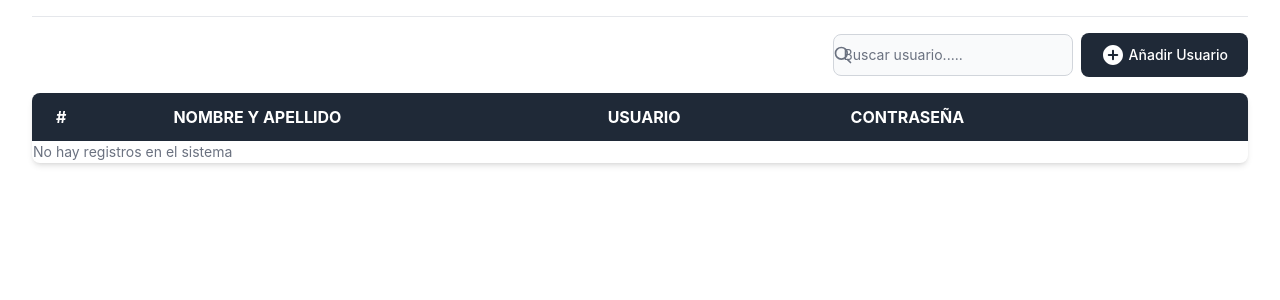
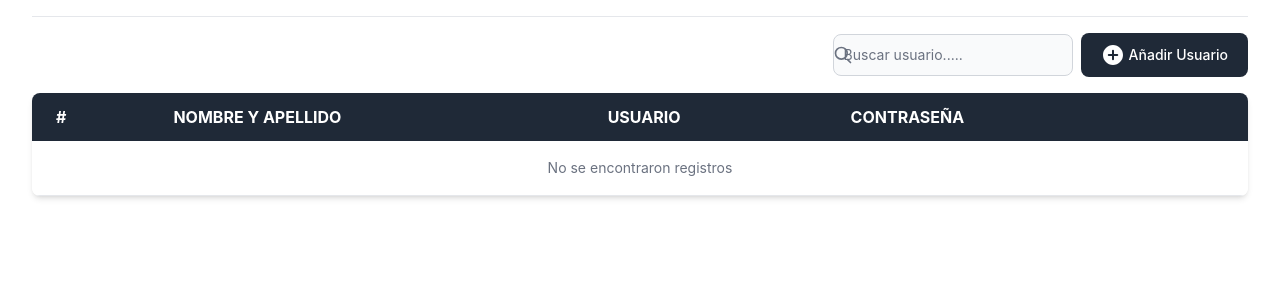
Before and after one commit to nlh-dev/ssmr-device-control-web, a PHP site: page /php/users in a window 1280 px wide. Shown: the part 60-360 px from the top of the page. Run offline with PHP 8.4, Linux system fonts and the light colour scheme; the visitor is signed in with stand-in values (Sample User, id 1); data that the repository does not hold is empty; some libraries are stand-ins or nearby versions.

Commit message:
pagination buttons index disabled when need

```diff
--- a/app/controllers/userController.php
+++ b/app/controllers/userController.php
@@ -178,7 +178,7 @@ class userController extends mainModel
                         <td class="px-6 py-3">'.$rows['user_Password'].'</td>
                         <td class="px-6 py-3 text-center">
                             <div class="flex justify-center items-center">
-                                                        <a href="" class="text-white bg-gray-700 hover:bg-grey-800 focus:ring-4 focus:outline-none focus:ring-gray-300 font-medium rounded-full text-base p-2.5 text-center inline-flex items-center me-2 dark:bg-blue-600 dark:hover:bg-blue-700 dark:focus:ring-blue-800">
+                            <a href="" class="text-white bg-gray-700 hover:bg-grey-800 focus:ring-4 focus:outline-none focus:ring-gray-300 font-medium rounded-full text-base p-2.5 text-center inline-flex items-center me-2 dark:bg-blue-600 dark:hover:bg-blue-700 dark:focus:ring-blue-800">
                                 <svg class="w-6 h-6 text-white" aria-hidden="true" xmlns="http://www.w3.org/2000/svg" width="24" height="24" fill="currentColor" viewBox="0 0 24 24">
                                     <path fill-rule="evenodd" d="M4.998 7.78C6.729 6.345 9.198 5 12 5c2.802 0 5.27 1.345 7.002 2.78a12.713 12.713 0 0 1 2.096 2.183c.253.344.465.682.618.997.14.286.284.658.284 1.04s-.145.754-.284 1.04a6.6 6.6 0 0 1-.618.997 12.712 12.712 0 0 1-2.096 2.183C17.271 17.655 14.802 19 12 19c-2.802 0-5.27-1.345-7.002-2.78a12.712 12.712 0 0 1-2.096-2.183 6.6 6.6 0 0 1-.618-.997C2.144 12.754 2 12.382 2 12s.145-.754.284-1.04c.153-.315.365-.653.618-.997A12.714 12.714 0 0 1 4.998 7.78ZM12 15a3 3 0 1 0 0-6 3 3 0 0 0 0 6Z" clip-rule="evenodd" />
                                 </svg>
@@ -212,11 +212,14 @@ class userController extends mainModel
         } else {
             if ($total >= 1) {
                 $table .= '
-                    <tr class="has-text-centered" >
-                        <td colspan="7">
+                    <tr class="bg-white border-b hover:bg-gray-200" >
+                        <td colspan="5">
                         <div class= "flex justify-center items-center my-4">
-                            <a href="' . $url . '1/" class="button is-link is-rounded is-small mt-4 mb-4">
-                                Haga clic acá para recargar el listado
+                            No se encontraron registros
+                        </div>
+                        <div class= "flex justify-center items-center my-4">
+                            <a href="' . $url . '1/" class="text-white bg-gray-800 hover:bg-gray-900 focus:outline-none focus:ring-4 focus:ring-gray-300 font-medium rounded-lg text-sm px-5 py-2.5 me-2 mb-2 dark:bg-gray-800 dark:hover:bg-gray-700 dark:focus:ring-gray-700 dark:border-gray-700">
+                                Haz click aqui para recargar
                             </a>
                         </div>
                         </td>
@@ -224,9 +227,11 @@ class userController extends mainModel
                 ';
             } else {
                 $table .= '
-                    <tr class="has-text-centered" >
+                    <tr class="bg-white border-b hover:bg-gray-200">
                         <td colspan="7">
-                            No hay registros en el sistema
+                        <div class= "flex justify-center items-center my-4">
+                            No se encontraron registros
+                        </div>
                         </td>
                     </tr>
                 ';
--- a/app/models/mainModel.php
+++ b/app/models/mainModel.php
@@ -148,11 +148,10 @@
             $table .= '
             <ul class="inline-flex -space-x-px text-base h-10">
                 <li>
-                    <a href="#" class="flex items-center justify-center px-4 h-10 ms-0 leading-tight text-gray-300 border border-gray-300 rounded-s-lg bg-gray-800 hover:bg-gray-900 border-gray-700 hover:text-white" disabled>Anterior</a>
+                    <a href="#" class="flex items-center justify-center px-4 h-10 ms-0 leading-tight text-gray-300 border border-gray-300 rounded-s-lg bg-gray-800 border-gray-700 cursor-not-allowed">Anterior</a>
                 </li>';
         } else {
             $table .= '
-            <div class="flex items-center justify-center>
             <ul class="inline-flex -space-x-px text-base h-10">
                 <li>
                     <a href="' . $url . ($page - 1) . '/" class="flex items-center justify-center px-4 h-10 ms-0 leading-tight text-gray-300 border border-gray-300 rounded-s-lg bg-gray-800 hover:bg-gray-900 border-gray-700 hover:text-white">Anterior</a>
@@ -187,7 +186,7 @@
         if ($page == $numPages) {
             $table .= '
                 <li>
-                    <a href="#" class="flex items-center justify-center px-4 h-10 ms-0 leading-tight text-gray-300 border border-gray-300 bg-gray-800 hover:bg-gray-900 border-gray-700 hover:text-white rounded-e-lg" disabled>Siguiente</a>
+                    <a href="#" class="flex items-center justify-center px-4 h-10 ms-0 leading-tight text-gray-300 border border-gray-300 bg-gray-800 border-gray-700 rounded-e-lg cursor-not-allowed">Siguiente</a>
                 </li>
             </ul>';
         } else {
--- a/app/views/content/users-view.php
+++ b/app/views/content/users-view.php
@@ -48,11 +48,12 @@
         </div>
 
         <?php
-            use app\controllers\userController;
 
-            $instanceUsers = new userController();
+        use app\controllers\userController;
 
-            echo $instanceUsers -> userListController($url[1], 5, $url[0], "");
+        $instanceUsers = new userController();
+
+        echo $instanceUsers->userListController($url[1], 5, $url[0], "");
 
         ?>
 
```
